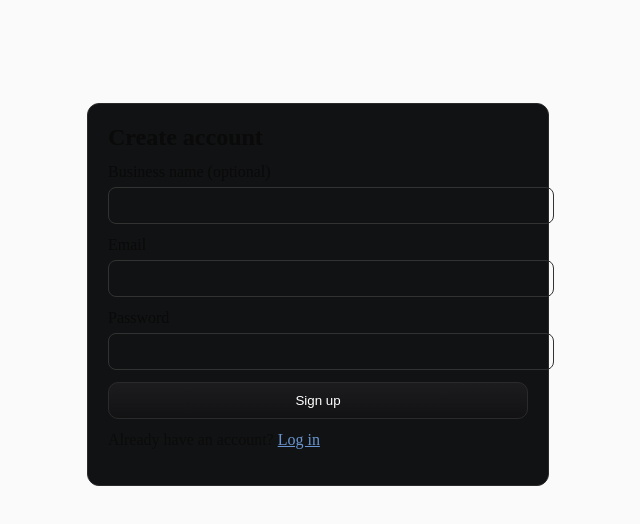
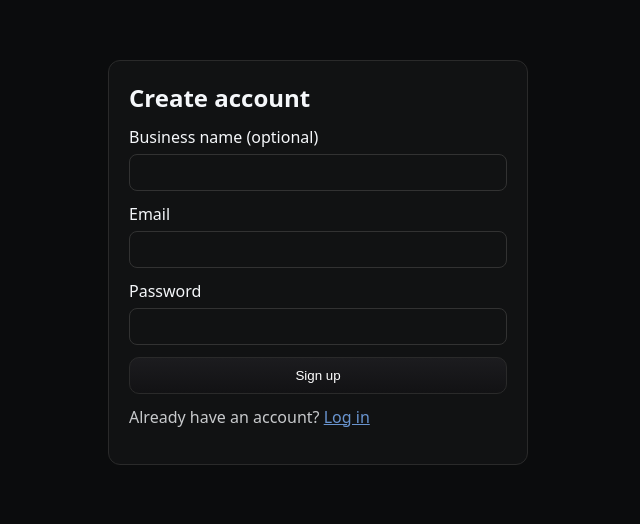
Before and after one commit to enrich-t/enrich_app, a Next.js app: page /signup in a window 1280 px wide. Shown: the part 138-662 px from the top of the page, without its empty margins (322-962 px from the left). Built offline with nearby package versions, Linux system fonts and the light colour scheme.

Commit message:
style: readable dark theme + global error boundary

```diff
--- a/app/globals.css
+++ b/app/globals.css
@@ -1,105 +1,29 @@
-@tailwind base;
-@tailwind components;
-@tailwind utilities;
-
-/* ===== Brand tokens ===== */
-:root {
-  --brand-primary: #6a2e3e;
-  --brand-secondary: #faf6d0;
+:root{
+  --bg: #0b0c0d;
+  --fg: #f5f7fa;
+  --muted: #a9b1bb;
+  --card: #111213;
+  --card-bd: #2a2a2a;
+  --link: #7fb5ff;
+  --focus: #3b82f6;
 }
 
-/* ===== Base ===== */
-html, body {
-  min-height: 100%;
+*{box-sizing:border-box}
+html,body{height:100%}
+body{
+  margin:0;
+  background:var(--bg);
+  color:var(--fg);
+  font-family: ui-sans-serif, system-ui, -apple-system, Segoe UI, Roboto, Helvetica, Arial, "Apple Color Emoji","Segoe UI Emoji";
 }
 
-body {
-  background-color: #fafafa;   /* ~bg-gray-50 */
-  color: #0a0a0a;              /* ~text-gray-900 */
-  -webkit-font-smoothing: antialiased;
-  -moz-osx-font-smoothing: grayscale;
+/* Make form controls readable on dark bg */
+input,button,select,textarea{
+  color: var(--fg);
+  background: transparent;
 }
+input::placeholder, textarea::placeholder { color: #9aa3ad; }
 
-/* Make keyboard focus clearly visible */
-*:focus-visible {
-  outline: 2px solid var(--brand-primary);
-  outline-offset: 2px;
-}
-
-/* Images scale nicely */
-img, video, canvas, svg {
-  max-width: 100%;
-  height: auto;
-}
-
-/* ===== Form elements (light defaults so pages look consistent) ===== */
-input, textarea, select {
-  width: 100%;
-  border: 1px solid #e4e4e7;     /* ~border-zinc-200 */
-  background: #fff;
-  color: inherit;
-  border-radius: 0.75rem;         /* rounded-xl */
-  padding: 0.5rem 0.75rem;        /* py-2 px-3 */
-  outline: none;
-}
-
-input::placeholder, textarea::placeholder {
-  color: #9ca3af;                 /* ~text-gray-400 */
-}
-
-input:focus, textarea:focus, select:focus {
-  border-color: #0a0a0a;          /* ~gray-900 */
-  box-shadow: 0 0 0 3px rgba(10,10,10,0.08);
-}
-
-/* ===== Simple helpers (no @apply to avoid build issues) ===== */
-.card {
-  border-radius: 1rem;            /* rounded-2xl */
-  background: #fff;
-  border: 1px solid #e4e4e7;      /* ~border-zinc-200 */
-  box-shadow: 0 1px 2px rgba(0,0,0,.06); /* shadow-sm */
-}
-
-.btn {
-  display: inline-flex;
-  align-items: center;
-  justify-content: center;
-  border-radius: 0.75rem;         /* rounded-xl */
-  padding: 0.5rem 1rem;           /* px-4 py-2 */
-  font-size: 0.875rem;            /* text-sm */
-  font-weight: 500;               /* font-medium */
-  transition: box-shadow 150ms, transform 150ms, opacity 150ms;
-  border: 1px solid #e4e4e7;      /* border-zinc-200 */
-  background: var(--brand-primary);
-  color: #fff;
-  box-shadow: 0 1px 2px rgba(0,0,0,.06);
-}
-.btn:hover { transform: translateY(-1px); }
-.btn:active { transform: translateY(0); }
-.btn:disabled { opacity: .6; cursor: not-allowed; }
-
-.btn-ghost {
-  display: inline-flex;
-  align-items: center;
-  justify-content: center;
-  border-radius: 0.75rem;
-  padding: 0.5rem 0.75rem;
-  font-size: 0.875rem;
-  font-weight: 500;
-  border: 1px solid #e4e4e7;
-  background: #fff;
-  color: #0a0a0a;
-}
-
-.link {
-  text-decoration: underline;
-  text-underline-offset: 2px;
-}
-
-/* Optional: subtle section headings */
-.section-title {
-  font-size: 0.875rem;
-  color: #6b7280;                 /* ~text-gray-500 */
-  letter-spacing: .02em;
-  margin-bottom: .25rem;
-}
+a{ color: var(--link); }
+button{ cursor: pointer; }
+:focus-visible{ outline: 2px solid var(--focus); outline-offset: 2px; }
--- a/app/layout.tsx
+++ b/app/layout.tsx
@@ -1,5 +1,15 @@
-export const metadata = { title: "Enrich", description: "Enrich App" };
-import "./globals.css";
+import './globals.css';
+import React from 'react';
+
+export const metadata = {
+  title: 'Enrich',
+  description: 'Responsible operations dashboard',
+};
+
 export default function RootLayout({ children }: { children: React.ReactNode }) {
-  return (<html lang="en"><body>{children}</body></html>);
+  return (
+    <html lang="en">
+      <body>{children}</body>
+    </html>
+  );
 }
--- a/app/login/page.tsx
+++ b/app/login/page.tsx
@@ -37,9 +37,8 @@ function LoginContent() {
       const token = extractToken(data);
       if (token) setToken(token);
 
-      // Try to get business_id from login response or /auth/me
       let bizId = extractBusinessId(data);
-      if (!bizId) {
+      if (!bizId && token) {
         const meRes = await fetch('/api/auth/me', { headers: { 'Content-Type': 'application/json', Authorization: `Bearer ${token}` } });
         const me = await safeJson(meRes);
         if (meRes.ok) {
@@ -64,7 +63,7 @@ function LoginContent() {
         <h1 style={styles.h1}>Log in</h1>
         <form onSubmit={submit} style={styles.form}>
           <label style={styles.label}>
-            <span>Email</span>
+            <span style={styles.labelText}>Email</span>
             <input
               type="email"
               required
@@ -72,10 +71,11 @@ function LoginContent() {
               onChange={(e) => setEmail(e.target.value)}
               style={styles.input}
               autoComplete="email"
+              placeholder="you@company.com"
             />
           </label>
           <label style={styles.label}>
-            <span>Password</span>
+            <span style={styles.labelText}>Password</span>
             <input
               type="password"
               required
@@ -83,13 +83,14 @@ function LoginContent() {
               onChange={(e) => setPassword(e.target.value)}
               style={styles.input}
               autoComplete="current-password"
+              placeholder="••••••••"
             />
           </label>
           <button type="submit" disabled={loading} style={styles.primaryBtn} aria-busy={loading}>
             {loading ? 'Logging in…' : 'Log in'}
           </button>
         </form>
-        <p style={{ marginTop: 12, opacity: 0.8 }}>
+        <p style={{ marginTop: 12, opacity: 0.9 }}>
           Don’t have an account?{' '}
           <a href="/signup" style={styles.link}>Create one</a>
         </p>
@@ -100,11 +101,18 @@ function LoginContent() {
 
 const styles: Record<string, React.CSSProperties> = {
   main: { minHeight: '100svh', display: 'grid', placeItems: 'center', padding: 24 },
-  card: { width: '100%', maxWidth: 420, background: '#111213', border: '1px solid #2a2a2a', borderRadius: 12, padding: 20 },
+  card: { width: '100%', maxWidth: 420, background: 'var(--card)', border: '1px solid var(--card-bd)', borderRadius: 12, padding: 20 },
   h1: { margin: '0 0 12px', fontSize: 24 },
   form: { display: 'grid', gap: 12 },
   label: { display: 'grid', gap: 6 } as React.CSSProperties,
-  input: { padding: '10px 12px', borderRadius: 8, border: '1px solid #323232', background: 'transparent', color: 'inherit' },
-  primaryBtn: { padding: '10px 14px', borderRadius: 10, border: '1px solid #2a2a2a', background: 'linear-gradient(180deg,#1c1c1f,#121214)', color: '#fff', cursor: 'pointer' },
-  link: { color: '#7fb5ff' },
+  labelText: { color: 'var(--fg)' },
+  input: {
+    padding: '10px 12px',
+    borderRadius: 8,
+    border: '1px solid #323232',
+    background: 'transparent',
+    color: 'var(--fg)',
+  },
+  primaryBtn: { padding: '10px 14px', borderRadius: 10, border: '1px solid #2a2a2a', background: 'linear-gradient(180deg,#1c1c1f,#121214)', color: '#fff' },
+  link: { color: 'var(--link)' },
 };
```
Also changed, not shown: app/error.tsx (added, +32 -0 lines).
